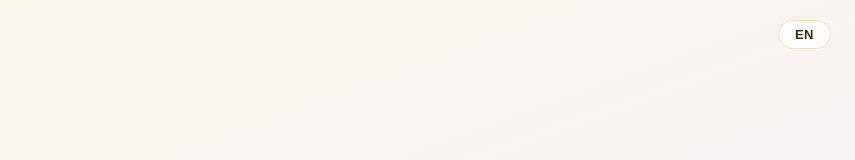
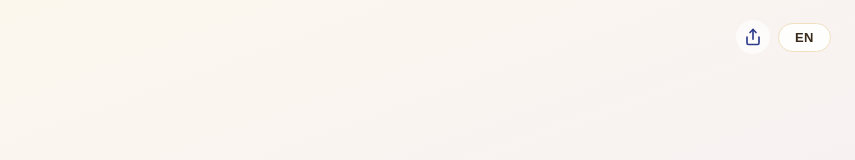
Before and after one commit to OctopusGarage/mbti-lab, a Vue app: page /#/ in a window 1280 px wide. Shown: the top 160 px of the page, without its empty margins (425-1280 px from the left). Built offline with nearby package versions, Linux system fonts and the light colour scheme.

Commit message:
feat: add share icon and app recommendation panel to home page

```diff
--- a/src/views/HomeView.vue
+++ b/src/views/HomeView.vue
@@ -1,8 +1,20 @@
 <template>
   <div class="home">
     <header class="home-header">
+      <button class="btn-share-icon" @click="showPanel = true" :title="$t('share.shareApp')">
+        <svg width="18" height="18" viewBox="0 0 24 24" fill="none" stroke="currentColor" stroke-width="2.2" stroke-linecap="round" stroke-linejoin="round">
+          <path d="M4 12v8a2 2 0 0 0 2 2h12a2 2 0 0 0 2-2v-8"/>
+          <polyline points="16 6 12 2 8 6"/>
+          <line x1="12" y1="2" x2="12" y2="15"/>
+        </svg>
+      </button>
       <LangToggle />
     </header>
+
+    <SharePanel
+      v-if="showPanel"
+      @close="showPanel = false"
+    />
 
     <main class="home-main">
       <h1 class="title">{{ $t('app.title') }}</h1>
@@ -38,12 +50,14 @@ import { ref, onMounted } from 'vue'
 import { useRouter } from 'vue-router'
 import { useI18n } from 'vue-i18n'
 import LangToggle from '../components/LangToggle.vue'
+import SharePanel from '../components/SharePanel.vue'
 import { useHistory } from '../composables/useHistory.js'
 
 const router = useRouter()
 const { locale } = useI18n()
 const { loadResult } = useHistory()
 const lastResult = ref(null)
+const showPanel = ref(false)
 
 onMounted(() => { lastResult.value = loadResult() })
 
@@ -63,8 +77,24 @@ function start(isShort) {
 .home-header {
   display: flex;
   justify-content: flex-end;
+  align-items: center;
+  gap: 8px;
   padding: 20px 24px;
 }
+.btn-share-icon {
+  width: 34px;
+  height: 34px;
+  border-radius: 50%;
+  background: rgba(255, 255, 255, 0.7);
+  border: none;
+  display: flex;
+  align-items: center;
+  justify-content: center;
+  color: var(--blue);
+  cursor: pointer;
+  transition: background 0.15s;
+}
+.btn-share-icon:hover { background: white; }
 .home-main {
   flex: 1;
   display: flex;
```
